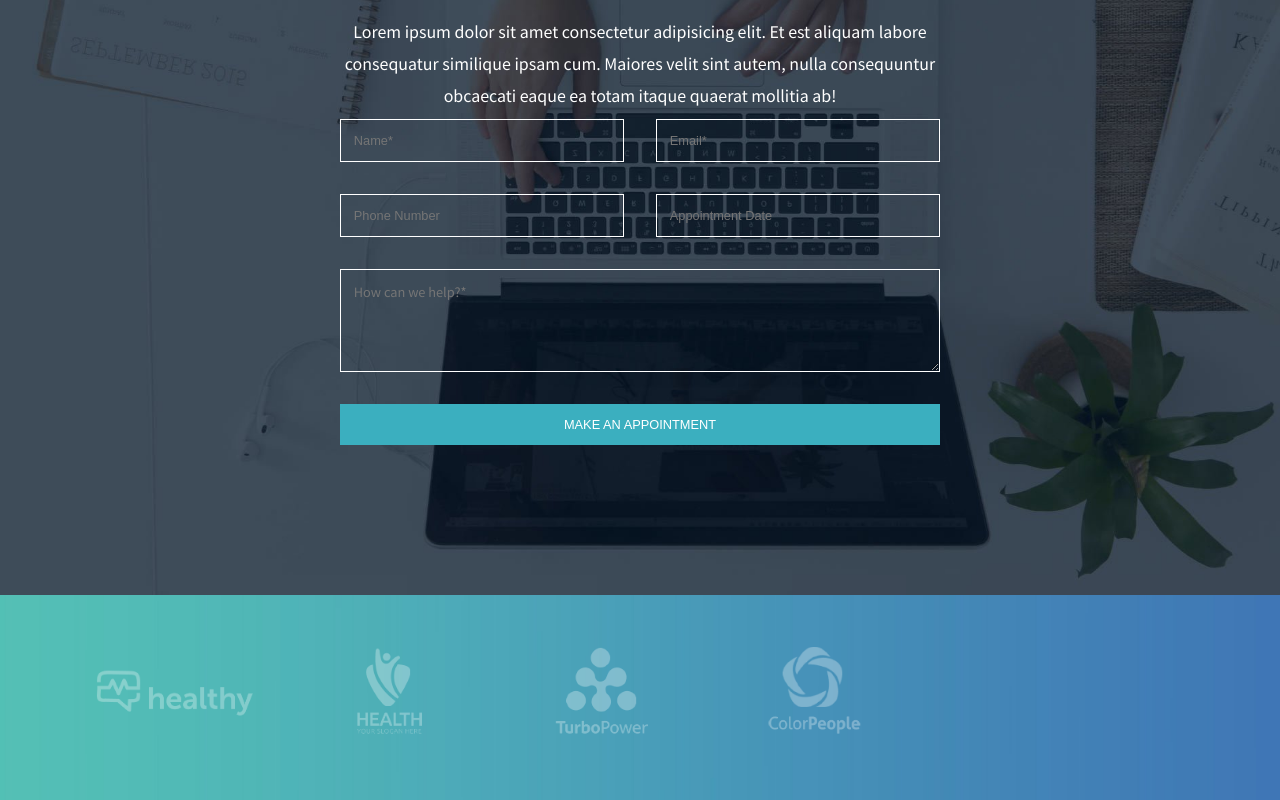
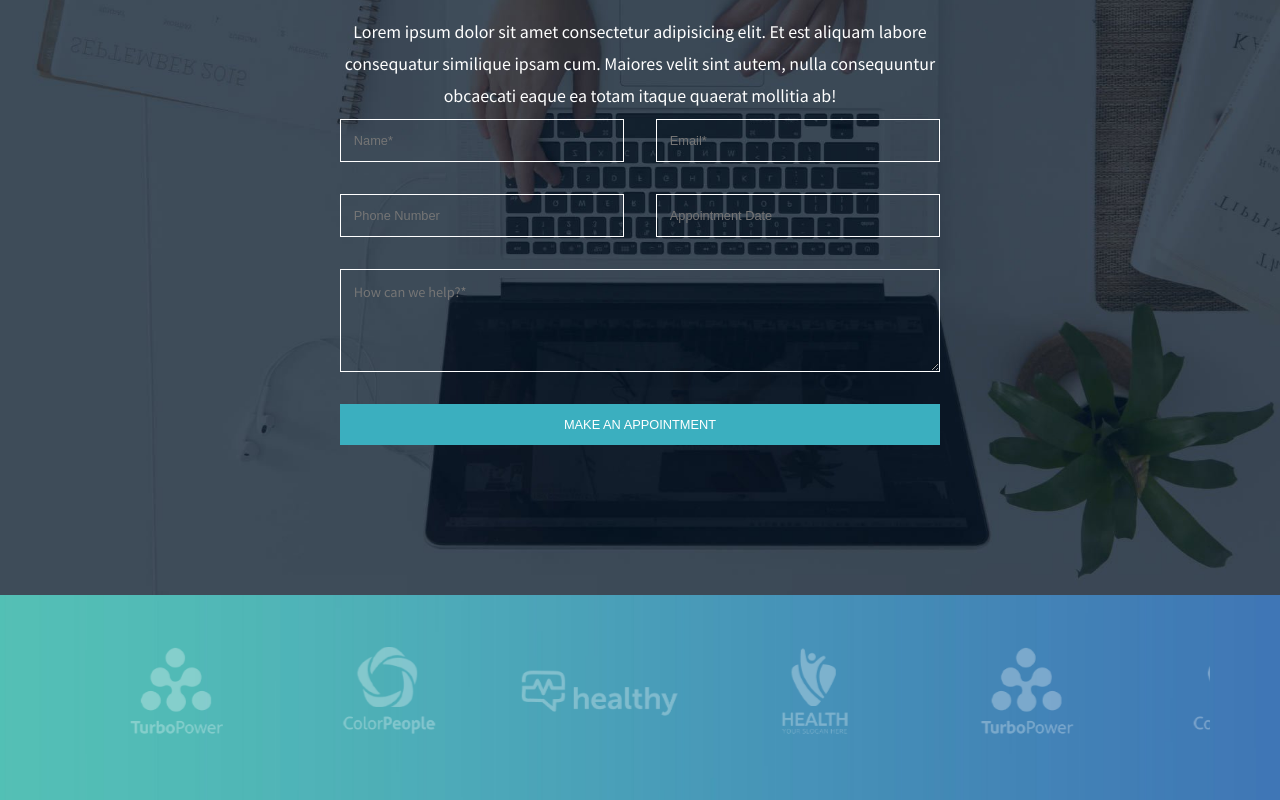
Before and after one commit to alessandroamormino/proj-html-vuejs, a Vue app: page / in a window 1280 px wide. Shown: the part 5169-5969 px from the top of the page. Built offline with nearby package versions, Linux system fonts and the light colour scheme.

Commit message:
feat: add automatic slider

```diff
--- a/src/components/MainLogos.vue
+++ b/src/components/MainLogos.vue
@@ -15,21 +15,54 @@ export default {
 </script>
 <template>
   <!-- Slider Logos section -->
-  <div class="logos">
-    <div class="slider container-centered">
-      <img v-for="logo in this.logos" :src="logo" alt="logo">
+  <div class="bg">
+    <div class="container-centered">
+      <div class="logos">
+        <div class="slider">
+          <img v-for="logo in this.logos" :src="logo" alt="logo">
+        </div>
+        <div class="slider">
+          <img v-for="logo in this.logos" :src="logo" alt="logo">
+        </div>
+        <div class="slider">
+          <img v-for="logo in this.logos" :src="logo" alt="logo">
+        </div>
+      </div>
     </div>
   </div>
 </template>
 <style lang="scss" scoped>
-.logos {
+@keyframes slide {
+  from {
+    transform: translateX(0);
+  }
+
+  to {
+    transform: translateX(-100%);
+  }
+}
+
+.bg {
   background-image: url('/images/rgb-gradient-bar-for-logo-carrasel.jpg');
   background-repeat: no-repeat;
   background-size: cover;
 
-  .slider {
-    img {
-      height: 200px;
+  .logos {
+    overflow: hidden;
+    white-space: nowrap;
+
+    &:hover .slider {
+      animation-play-state: paused;
+      cursor: pointer;
+    }
+
+    .slider {
+      display: inline-block;
+      animation: 10s slide infinite linear;
+
+      img {
+        height: 200px;
+      }
     }
   }
 }
```
